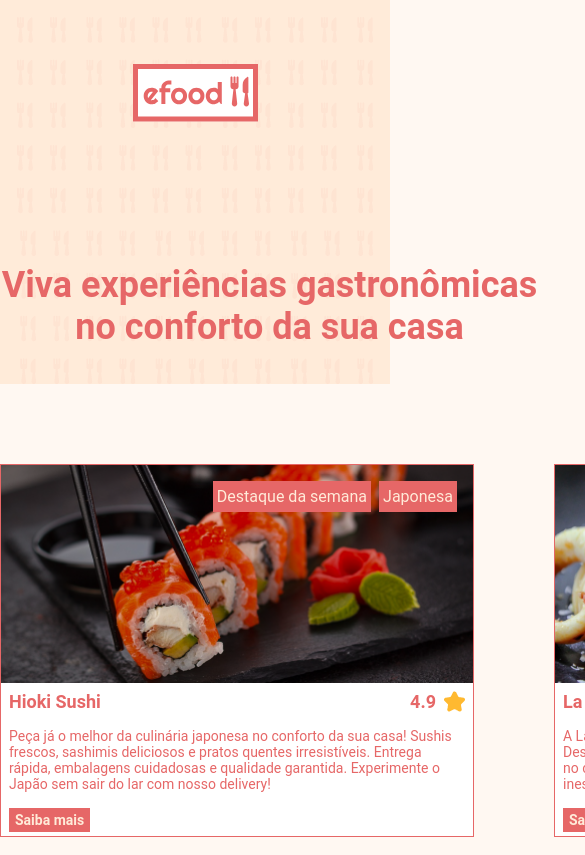
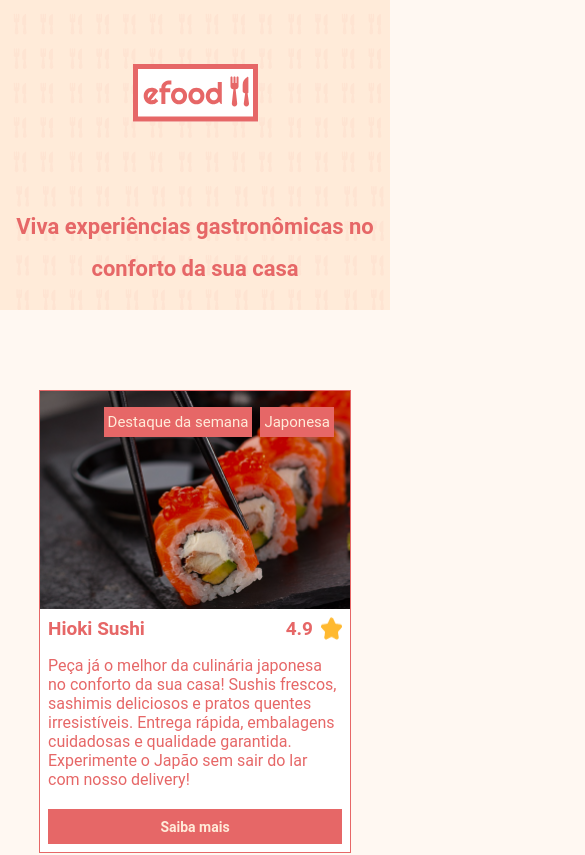
Before and after one commit to luangl/ifood, a React (Create React App) app: page / in a window 390 px wide. Shown: the top 855 px of the page, 585 px wide, since content can reach past the window. Built offline with nearby package versions, Linux system fonts and the light colour scheme; the HTML template or start-up script is replaced by a standard one.

Commit message:
Adding Cart

```diff
--- a/src/components/Banner/styles.ts
+++ b/src/components/Banner/styles.ts
@@ -1,13 +1,17 @@
 import styled from 'styled-components'
-import { colors } from '../../styles'
+import { breakpoints, colors } from '../../styles'
 
 export const BannerBg = styled.div`
   background-size: cover;
   background-repeat: no-repeat;
-  height: 280px;
+  height: 150px;
   width: 100%;
   font-size: 32px;
   color: ${colors.white};
+
+  @media (max-width: ${breakpoints.tablet}) {
+    background-size: cover;
+  }
 `
 
 export const BannerContainer = styled.div`
--- a/src/components/Cart/index.tsx
+++ b/src/components/Cart/index.tsx
@@ -6,6 +6,7 @@ import {
   Texto,
   CartItem
 } from './styles'
+import sushi from '../../assets/images/food/sushi.png'
 import pizza from '../../assets/images/food/pizza.png'
 import { useSelector } from 'react-redux'
 import { RootReducer } from '../../store'
--- a/src/components/Cart/styles.ts
+++ b/src/components/Cart/styles.ts
@@ -1,6 +1,7 @@
 import styled from 'styled-components'
 
 import fechar from '../../assets/images/food/cart/lixeira.png'
+import { breakpoints } from '../../styles'
 
 export const Overlay = styled.div`
   position: absolute;
@@ -35,6 +36,15 @@ export const Sidebar = styled.aside`
   max-width: 360px;
   width: 100%;
 
+  @media (max-width: ${breakpoints.tablet}) {
+    width: auto;
+  }
+
+  @media (max-width: ${breakpoints.desktop}) {
+    max-width: 400px;
+    width: 100%;
+  }
+
   button {
     width: 100%;
     background-color: #ffebd9;
@@ -48,6 +58,11 @@ export const Sidebar = styled.aside`
     font-size: 14px;
     line-height: 16px;
     text-align: center;
+
+    @media (max-width: ${breakpoints.desktop}) {
+      font-size: 20px;
+      height: 33px;
+    }
   }
 `
 
@@ -57,6 +72,10 @@ export const Prices = styled.p`
   color: #eee;
   margin-top: 32px;
   margin-bottom: 16px;
+
+  @media (max-width: ${breakpoints.desktop}) {
+    font-size: 18px;
+  }
 `
 
 export const Texto = styled.div`
@@ -86,6 +105,14 @@ export const CartItem = styled.li`
     font-size: 18px;
     margin-left: 8px;
     margin-top: 8px;
+
+    @media (max-width: ${breakpoints.tablet}) {
+      margin-right: 5px;
+    }
+
+    @media (max-width: ${breakpoints.desktop}) {
+      font-size: 20px;
+    }
   }
 
   span {
@@ -95,6 +122,10 @@ export const CartItem = styled.li`
     font-size: 14px;
     margin-top: 16px;
     margin-left: 8px;
+
+    @media (max-width: ${breakpoints.desktop}) {
+      font-size: 18px;
+    }
   }
 
   button {
@@ -106,5 +137,8 @@ export const CartItem = styled.li`
     position: absolute;
     bottom: 8px;
     right: 8px;
+
+    @media (max-width: ${breakpoints.desktop}) {
+    }
   }
 `
--- a/src/components/Footer/index.tsx
+++ b/src/components/Footer/index.tsx
@@ -1,4 +1,4 @@
-import { Container, Description, Logo } from './styles'
+import { Container, Description, Logo, SocialMedias } from './styles'
 
 import instagram from '../../assets/images/footer/instagram.png'
 import facebook from '../../assets/images/footer/facebook.png'
@@ -10,7 +10,7 @@ const Footer = () => (
   <Container>
     <Logo src={logo} alt="eFood" />
     <nav>
-      <ul>
+      <SocialMedias>
         <li>
           <a href="#">
             <img src={instagram} alt="Instagram" />
@@ -26,7 +26,7 @@ const Footer = () => (
             <img src={twitter} alt="Twitter" />
           </a>
         </li>
-      </ul>
+      </SocialMedias>
     </nav>
     <Description>
       A efood é uma plataforma para divulgação de estabelecimentos, a
--- a/src/components/Footer/styles.ts
+++ b/src/components/Footer/styles.ts
@@ -1,11 +1,15 @@
 import styled from 'styled-components'
-import { colors } from '../../styles'
+import { breakpoints, colors } from '../../styles'
 
 export const Container = styled.div`
   background-color: ${colors.darkBg};
   height: 298px;
   text-align: center;
   margin-top: 120px;
+
+  @media (max-width: ${breakpoints.tablet}) {
+    margin-top: 20px;
+  }
 
   ul {
     display: flex;
@@ -17,9 +21,19 @@ export const Container = styled.div`
   }
 `
 
+export const SocialMedias = styled.ul`
+  img {
+    width: 25px;
+  }
+`
+
 export const Logo = styled.img`
   margin-top: 40px;
   margin-bottom: 32px;
+
+  @media (max-width: ${breakpoints.tablet}) {
+    width: 120px;
+  }
 `
 
 export const Description = styled.p`
@@ -27,4 +41,10 @@ export const Description = styled.p`
   font-size: 10px;
   width: 480px;
   margin: 80px auto;
+
+  @media (max-width: ${breakpoints.tablet}) {
+    margin-top: 36px;
+    font-size: 13px;
+    width: 100%;
+  }
 `
--- a/src/components/Header/styles.ts
+++ b/src/components/Header/styles.ts
@@ -1,15 +1,22 @@
 import styled from 'styled-components'
-import { colors } from '../../styles'
+import { breakpoints, colors } from '../../styles'
 
 export const SubTitulo = styled.h2`
   font-weight: bold;
   font-size: 36px;
   line-height: 42px;
   color: ${colors.salmon};
-  width: 539px;
   margin: 0 auto;
+
+  @media (max-width: ${breakpoints.tablet}) {
+    font-size: 22px;
+  }
 `
 
 export const Logo = styled.img`
   margin-bottom: 138px;
+
+  @media (max-width: ${breakpoints.tablet}) {
+    margin-bottom: 80px;
+  }
 `
--- a/src/components/HeaderRestaurante/styles.ts
+++ b/src/components/HeaderRestaurante/styles.ts
@@ -1,16 +1,26 @@
 import styled from 'styled-components'
-import { Background, colors } from '../../styles'
+import { Background, breakpoints, colors } from '../../styles'
 
 export const HeaderContainer = styled.div`
   display: flex;
   justify-content: space-between;
   align-items: center;
+
+  img {
+    width: 140px;
+  }
 `
 
 export const HeaderText = styled.p`
   color: ${colors.salmon};
   font-size: 18px;
   font-weight: 900;
+
+  @media (max-width: ${breakpoints.tablet}) {
+    font-size: 15px;
+    margin-right: 15px;
+    margin-left: -15px;
+  }
 `
 
 export const Header = styled(Background)`
@@ -21,4 +31,9 @@ export const CartButton = styled.p`
   font-size: 18px;
   font-weight: 900;
   cursor: pointer;
+
+  @media (max-width: ${breakpoints.tablet}) {
+    font-size: 15px;
+    margin-right: -35px;
+  }
 `
--- a/src/components/RestaurantCard/styles.ts
+++ b/src/components/RestaurantCard/styles.ts
@@ -1,5 +1,5 @@
 import styled from 'styled-components'
-import { colors } from '../../styles'
+import { breakpoints, colors } from '../../styles'
 import { Link } from 'react-router-dom'
 
 export const Card = styled.div`
@@ -20,6 +20,10 @@ export const CardTitle = styled.h3`
   padding-bottom: 16px;
   display: flex;
   justify-content: space-between;
+
+  @media (max-width: ${breakpoints.desktop}) {
+    font-size: 19px;
+  }
 `
 
 export const CardRating = styled.div`
@@ -28,6 +32,10 @@ export const CardRating = styled.div`
   span {
     margin-right: 8px;
   }
+
+  @media (max-width: ${breakpoints.desktop}) {
+    font-size: 19px;
+  }
 `
 
 export const CardButton = styled(Link)`
@@ -35,11 +43,37 @@ export const CardButton = styled(Link)`
   color: ${colors.darkBg};
   padding: 4px 6px;
   text-decoration: none;
+
+  @media (max-width: ${breakpoints.tablet}) {
+    display: flex;
+    align-items: center;
+    justify-content: center;
+    width: 100%;
+    height: 30px;
+  }
+
+  @media (max-width: ${breakpoints.desktop}) {
+    display: flex;
+    align-items: center;
+    justify-content: center;
+    width: 100%;
+    height: 35px;
+  }
 `
 
 export const About = styled.p`
   font-weight: normal;
   margin-bottom: 20px;
+
+  @media (max-width: ${breakpoints.tablet}) {
+    display: flex;
+    flex-wrap: wrap;
+    font-size: 16px;
+  }
+
+  @media (max-width: ${breakpoints.desktop}) {
+    font-size: 16px;
+  }
 `
 
 export const CardImg = styled.div`
@@ -47,6 +81,16 @@ export const CardImg = styled.div`
   height: 218px;
   background-size: cover;
   position: relative;
+
+  @media (max-width: ${breakpoints.tablet}) {
+    width: 100%;
+    background-size: cover;
+  }
+
+  @media (max-width: ${breakpoints.desktop}) {
+    width: 100%;
+    background-size: cover;
+  }
 `
 
 export const CardInfoContainer = styled.div`
@@ -54,6 +98,10 @@ export const CardInfoContainer = styled.div`
   justify-content: flex-end;
   padding-top: 16px;
   padding-right: 16px;
+
+  @media (max-width: ${breakpoints.tablet}) {
+    font-size: 15px;
+  }
 `
 
 export const CardInfo = styled.span`
@@ -61,4 +109,9 @@ export const CardInfo = styled.span`
   color: ${colors.darkBg};
   padding: 6px 4px;
   margin-left: 8px;
+
+  @media (max-width: ${breakpoints.desktop}) {
+    font-size: 15px;
+    align-items: center;
+  }
 `
--- a/src/components/RestaurantProducts/styles.ts
+++ b/src/components/RestaurantProducts/styles.ts
@@ -1,5 +1,5 @@
 import styled from 'styled-components'
-import { colors } from '../../styles'
+import { breakpoints, colors } from '../../styles'
 import { Link } from 'react-router-dom'
 
 export const Card = styled.div`
@@ -62,6 +62,17 @@ export const Card = styled.div`
     align-items: flex-start;
     background: #E66767;
 
+    @media (max-width: ${breakpoints.tablet}) {
+      height: 600px;
+      width: 100%;
+      display: grid;
+    }
+
+    @media (max-width: ${breakpoints.desktop}) {
+      height: 600px;
+      width: 100%;
+    }
+
     h3 {
       font-family: 'Roboto';
       font-style: normal;
@@ -70,6 +81,17 @@ export const Card = styled.div`
       line-height: 21px;
       margin-top: 32px;
       margin-bottom: 16px;
+
+      @media (max-width: ${breakpoints.tablet}) {
+        font-size: 18px;
+        margin-left: 4px;
+        margin-bottom: 5px;
+        margin-top: 9px;
+      }
+
+      @media (max-width: ${breakpoints.desktop}) {
+        font-size: 30px;
+      }
     }
 
     button {
@@ -88,6 +110,18 @@ export const Card = styled.div`
       padding-top: 4px;
       padding-bottom: 4px;
       cursor: pointer;
+
+      @media (max-width: ${breakpoints.tablet}) {
+        width: 100%;
+        height: 35px;
+        font-size: 16px;
+      }
+
+      @media (max-width: ${breakpoints.desktop}) {
+        width: 100%;
+        height: 40px;
+        font-size: 18px;
+      }
     }
 
     p {
@@ -95,6 +129,18 @@ export const Card = styled.div`
       font-weight: 400;
       font-size: 14px;
       line-height: 22px;
+
+      @media (max-width: ${breakpoints.tablet}) {
+        font-size: 14px;
+        margin-left: 5px;
+      }
+
+      @media (max-width: ${breakpoints.desktop}) {
+        display: flex;
+        font-size: 20px;
+        flex-wrap: wrap;
+        line-height: 30px;
+      }
     }
 
     img {
@@ -105,6 +151,16 @@ export const Card = styled.div`
       margin-top: 32px;
       margin-right: 24px;
       margin-left: 32px;
+
+      @media (max-width: ${breakpoints.tablet}) {
+        height: 200px;
+        width: 350px;
+        margin-top: 16px;
+      }
+
+      @media (max-width: ${breakpoints.desktop}) {
+        margin-top: 135px;
+      }
     }
     .close {
       height: 16px;
@@ -113,6 +169,21 @@ export const Card = styled.div`
       margin-left: 0px;
       margin-right: 8px;
       cursor: pointer;
+
+      @media (max-width: ${breakpoints.tablet}) {
+        max-height: 400px;
+        max-width: 100%;
+        height: 20px;
+        width: 20px;
+        margin-top: -580px;
+        margin-left: 387px;
+        margin-right: 8px;
+      }
+
+      @media (max-width: ${breakpoints.desktop}) {
+        height: 30px;
+        width: 30px;
+      }
     }
 
   }
--- a/src/pages/Home/styles.ts
+++ b/src/pages/Home/styles.ts
@@ -1,8 +1,14 @@
 import styled from 'styled-components'
+import { breakpoints } from '../../styles'
 
 export const CardList = styled.ul`
   display: grid;
   grid-template-columns: 1fr 1fr;
   column-gap: 80px;
   margin-top: 80px;
+  align-items: center;
+
+  @media (max-width: ${breakpoints.tablet}) {
+    grid-template-columns: 1fr;
+  }
 `
--- a/src/pages/Restaurantes/styles.ts
+++ b/src/pages/Restaurantes/styles.ts
@@ -1,8 +1,17 @@
 import styled from 'styled-components'
+import { breakpoints } from '../../styles'
 
 export const CardContainer = styled.div`
   display: grid;
   grid-template-columns: 1fr 1fr 1fr;
   column-gap: 40px;
   margin-top: 56px;
+
+  @media (max-width: ${breakpoints.desktop}) {
+    grid-template-columns: 1fr 1fr;
+  }
+
+  @media (max-width: ${breakpoints.tablet}) {
+    grid-template-columns: 1fr;
+  }
 `
--- a/src/styles.ts
+++ b/src/styles.ts
@@ -5,6 +5,11 @@ export const colors = {
   bgColor: '#FFF8F2',
   white: '#fff',
   darkBg: '#FFEBD9'
+}
+
+export const breakpoints = {
+  desktop: '1024px',
+  tablet: '768px'
 }
 
 export const GlobalStyle = createGlobalStyle`
@@ -24,6 +29,10 @@ export const GlobalStyle = createGlobalStyle`
     max-width: 1024px;
     width: 100%;
     margin: 0 auto;
+
+    @media (max-width: ${breakpoints.desktop}) {
+      max-width: 80%;
+      width: 100%;
   }
 `
 
@@ -34,4 +43,8 @@ export const Background = styled.div`
   text-align: center;
   padding-top: 64px;
   padding-bottom: 40px;
+
+  @media (max-width: ${breakpoints.tablet}) {
+    height: 310px;
+  }
 `
```
